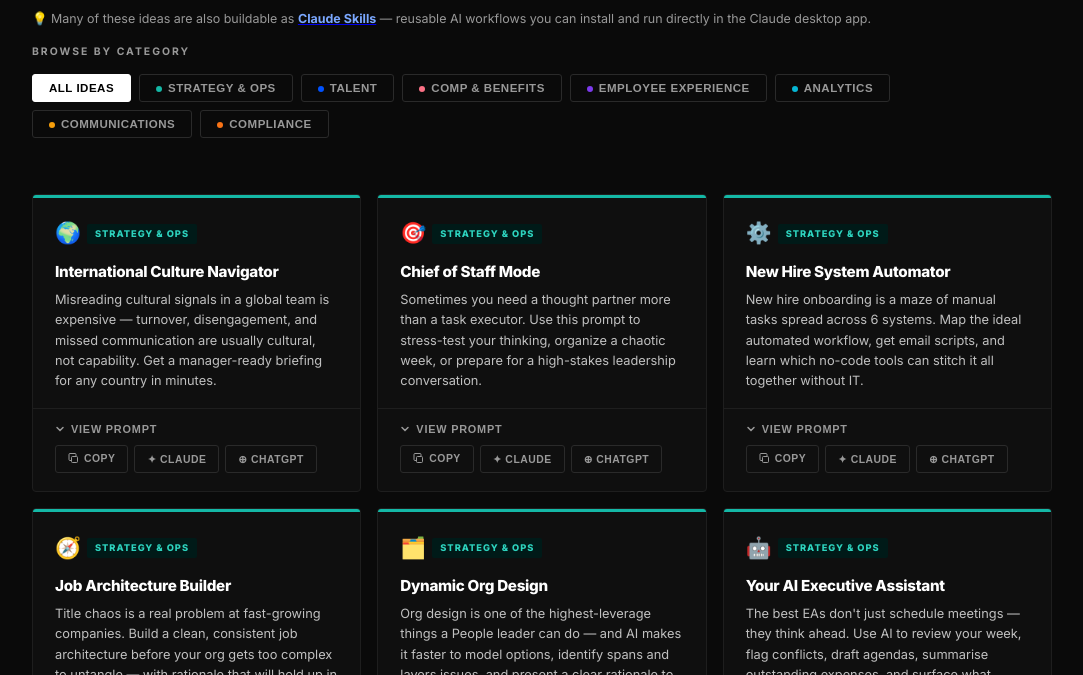
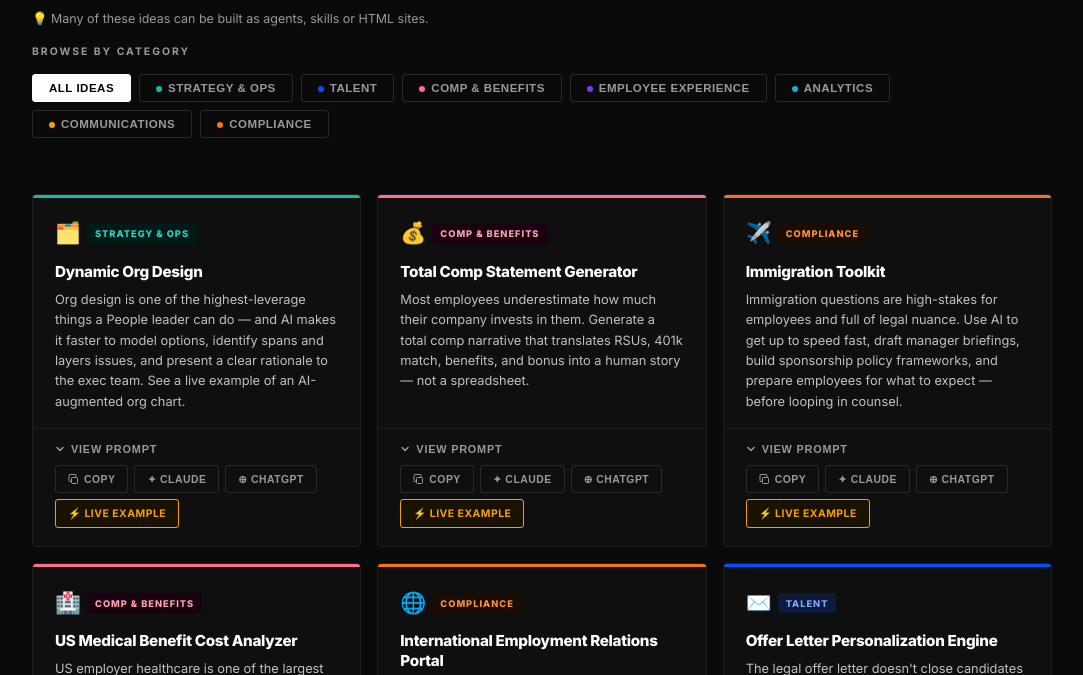
Before and after one commit to therealjmum/AI-for-HR, a plain HTML site: page index.html in a window 1280 px wide. Shown: the part 725-1400 px from the top of the page, without its empty margins (98-1181 px from the left). Drawn offline with Linux system fonts and the light colour scheme.

Commit message:
Add files via upload

```diff
--- a/index.html
+++ b/index.html
@@ -259,7 +259,7 @@
 <!-- ─── FILTER TABS ─── -->
 <section id="ideas" class="filter-section">
   <h2 class="ideas-heading">Ideas on what to build</h2>
-  <p class="skills-note">💡 Many of these ideas are also buildable as <a href="https://support.claude.com/en/articles/12512180-use-skills-in-claude" target="_blank" rel="noopener"><strong>Claude Skills</strong></a> — reusable AI workflows you can install and run directly in the Claude desktop app.</p>
+  <p class="skills-note">💡 Many of these ideas can be built as agents, skills or HTML sites.</p>
   <div class="section-label">Browse by Category</div>
   <div class="filter-tabs">
     <button class="tab active" data-filter="all">All Ideas</button>
@@ -1363,7 +1363,12 @@
   const grid = document.getElementById('cardsGrid');
   grid.innerHTML = '';
 
-  const filtered = filter === 'all' ? examples : examples.filter(e => e.cat === filter);
+  const pool = filter === 'all' ? examples : examples.filter(e => e.cat === filter);
+  // Shuffle within each priority tier so examples appear in random order
+  const shuffle = arr => arr.slice().sort(() => Math.random() - 0.5);
+  const withLive    = shuffle(pool.filter(e => e.learnMore));
+  const withoutLive = shuffle(pool.filter(e => !e.learnMore));
+  const filtered = [...withLive, ...withoutLive];
 
   filtered.forEach((ex, i) => {
     const cat = CAT[ex.cat];
```
